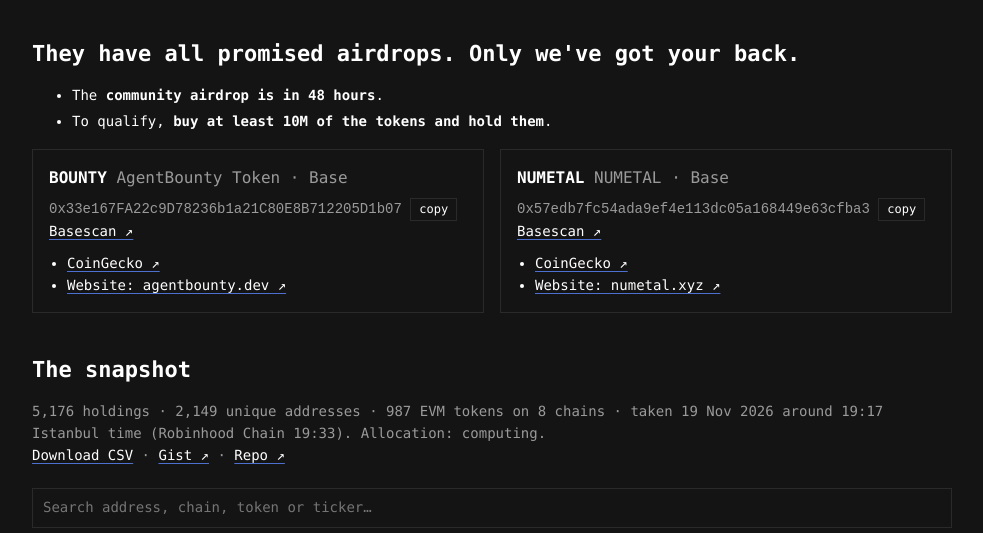
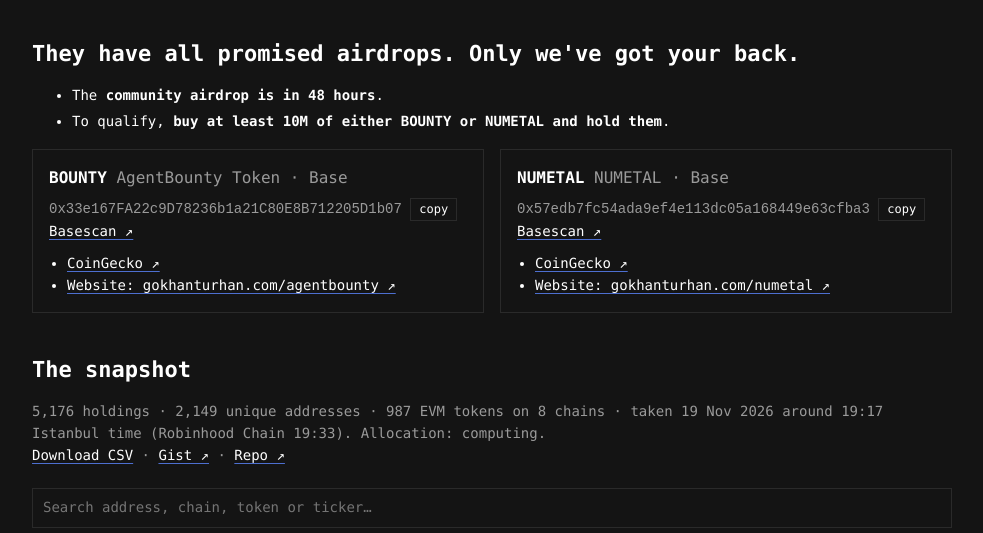
Before and after one commit to avalidurl/coins-airdrop, a plain HTML site: page docs/index.html in a window 1280 px wide. Shown: the part 260-793 px from the top of the page, without its empty margins (148-1131 px from the left). Drawn offline with Linux system fonts and the light colour scheme.

Commit message:
Point websites to gokhanturhan.com; clarify 10M of either token

```diff
--- a/docs/index.html
+++ b/docs/index.html
@@ -31,17 +31,17 @@ footer{margin-top:48px;padding-top:16px;border-top:1px solid var(--faint);color:
 <div class="dim">Ends 21 Nov 2026, 20:22 Istanbul (UTC+3) / 21 Nov 2026, 17:22 UTC</div></div>
 
 <h2>They have all promised airdrops. Only we've got your back.</h2>
-<ul class="cta"><li>The <b>community airdrop is in 48 hours</b>.</li><li>To qualify, <b>buy at least 10M of the tokens and hold them</b>.</li></ul>
+<ul class="cta"><li>The <b>community airdrop is in 48 hours</b>.</li><li>To qualify, <b>buy at least 10M of either BOUNTY or NUMETAL and hold them</b>.</li></ul>
 <div class="toks">
 <section class="tok">
   <h3>BOUNTY <span class="dim">AgentBounty Token · Base</span></h3>
   <div class="addr"><code id="c0">0x33e167FA22c9D78236b1a21C80E8B712205D1b07</code> <button class="copy" data-copy="0x33e167FA22c9D78236b1a21C80E8B712205D1b07">copy</button> <a href="https://basescan.org/token/0x33e167FA22c9D78236b1a21C80E8B712205D1b07" target="_blank" rel="noopener">Basescan ↗</a></div>
-  <ul><li><a href="https://www.coingecko.com/en/coins/agentbounty-token" target="_blank" rel="noopener">CoinGecko ↗</a></li><li><a href="https://agentbounty.dev" target="_blank" rel="noopener">Website: agentbounty.dev ↗</a></li></ul>
+  <ul><li><a href="https://www.coingecko.com/en/coins/agentbounty-token" target="_blank" rel="noopener">CoinGecko ↗</a></li><li><a href="https://gokhanturhan.com/agentbounty/" target="_blank" rel="noopener">Website: gokhanturhan.com/agentbounty ↗</a></li></ul>
 </section>
 <section class="tok">
   <h3>NUMETAL <span class="dim">NUMETAL · Base</span></h3>
   <div class="addr"><code id="c1">0x57edb7fc54ada9ef4e113dc05a168449e63cfba3</code> <button class="copy" data-copy="0x57edb7fc54ada9ef4e113dc05a168449e63cfba3">copy</button> <a href="https://basescan.org/token/0x57edb7fc54ada9ef4e113dc05a168449e63cfba3" target="_blank" rel="noopener">Basescan ↗</a></div>
-  <ul><li><a href="https://www.coingecko.com/en/coins/numetal" target="_blank" rel="noopener">CoinGecko ↗</a></li><li><a href="https://numetal.xyz" target="_blank" rel="noopener">Website: numetal.xyz ↗</a></li></ul>
+  <ul><li><a href="https://www.coingecko.com/en/coins/numetal" target="_blank" rel="noopener">CoinGecko ↗</a></li><li><a href="https://gokhanturhan.com/numetal/" target="_blank" rel="noopener">Website: gokhanturhan.com/numetal ↗</a></li></ul>
 </section>
 </div>
 
```
Also changed, not shown: 1 other file.
